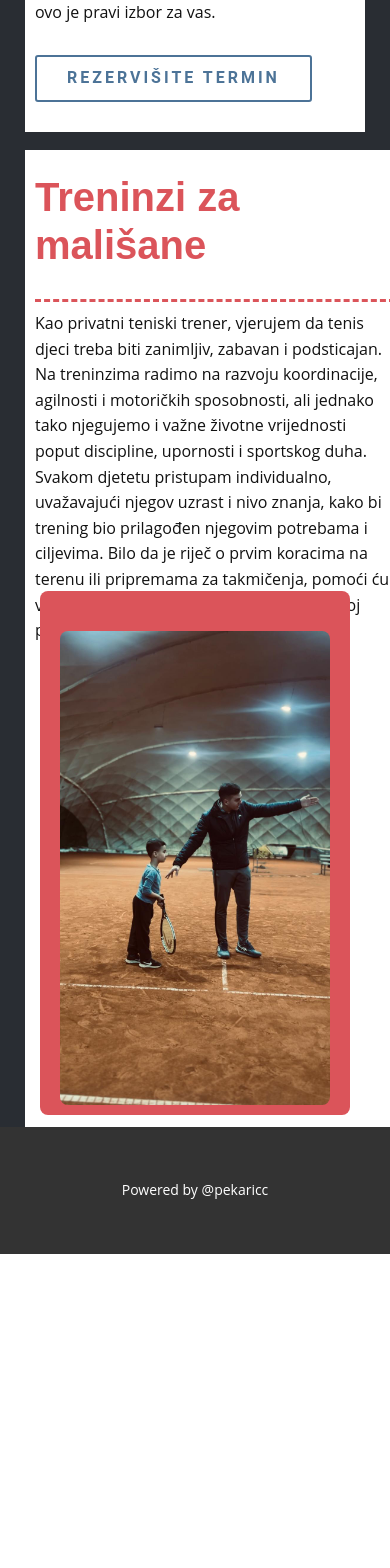
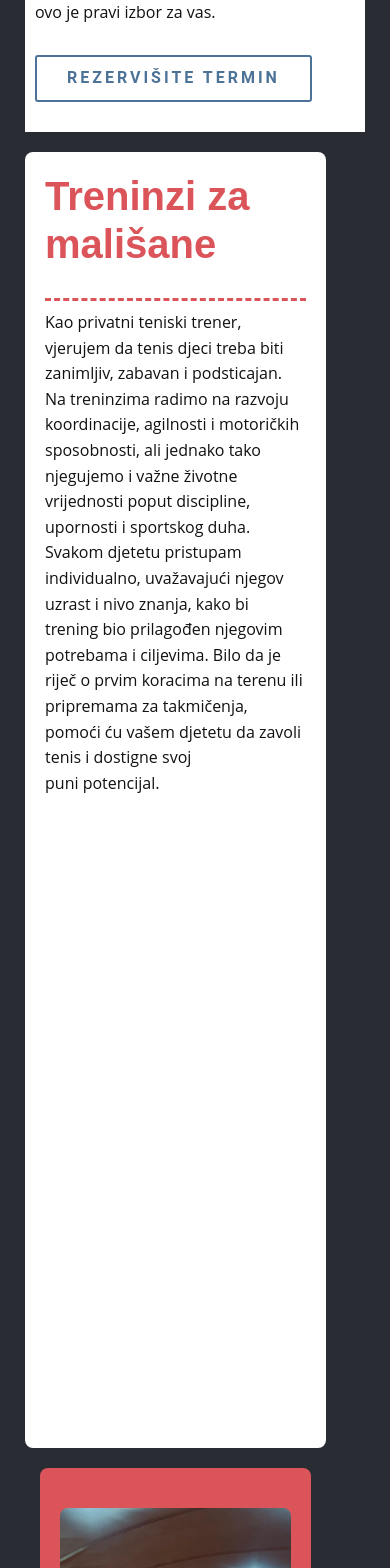
Before and after one commit to edipekaric/TenisTrainerApp, a React (Vite) app in the folder frontend/: page / in a window 390 px wide. Shown: the part 1140-2708 px from the top of the page. Before the commit the page ends 2586 px from the top, so only its background shows below. Built offline with nearby package versions, Linux system fonts and the light colour scheme.

Commit message:
Sta se promjenilo? Karina se promjenila, nabijem frontend na qrc, ko god se ovim bavi puno lijeko treba popit

```diff
--- a/frontend/src/pages/HomePage.css
+++ b/frontend/src/pages/HomePage.css
@@ -1,13 +1,15 @@
 @media (max-width: 768px) {
 
+  /* ROW */
   .u-layout-row {
     display: flex;
     flex-direction: column !important;
     align-items: stretch !important;
     padding: 0 10px 0 20px !important; /* padding: top right bottom left → L = 20px */
     box-sizing: border-box;
-    }
+  }
 
+  /* CONTAINER 1 */
   .u-layout-cell.u-layout-cell-1 {
     width: 100% !important;
     max-width: 100% !important;
@@ -26,6 +28,7 @@
     box-sizing: border-box !important;
   }
 
+  /* CONTAINER 2 */
   .u-container-layout.u-container-layout-2 {
     width: 100% !important;
     max-width: 100% !important;
@@ -36,40 +39,88 @@
     border-radius: 8px;
   }
 
+  /* CONTAINER 3 (TEXT "Treninzi za mališane") */
+  .u-layout-cell.u-layout-cell-3 {
+    width: 100% !important;
+    max-width: 100% !important;
+    margin: 20px 0 0 0 !important; /* EXACTLY like container 2 */
+    padding: 0 !important;
+    box-sizing: border-box !important;
+  }
+
+  .u-container-layout.u-container-layout-3 {
+    width: 100% !important;
+    max-width: 100% !important;
+    margin: 0 !important; /* REMOVE extra margin */
+    padding: 0 !important; /* critical */
+    background-color: transparent !important;
+    box-sizing: border-box !important;
+    border-radius: 0 !important;
+  }
+
+  /* FINAL override for u-expanded-width on u-group-1 */
+  .u-group.u-group-1.u-expanded-width-md,
+  .u-group.u-group-1.u-expanded-width-sm {
+      width: 100% !important;
+      max-width: 100% !important;
+      margin: 0 !important;
+      padding: 10px !important;
+      background-color: #fff !important;
+      border-radius: 8px !important;
+      box-sizing: border-box !important;
+  }
+
+
+  /* Container 4 (slika) */
   .u-layout-cell.u-layout-cell-4 {
     display: block !important;
     float: none !important;
-    width: auto !important; /* ključ! */
-    max-width: calc(100% - 30px) !important; /* 20px L + 10px R → tačno koliko imaš u .u-layout-row */
-    margin: 20px auto 0 auto !important; /* centrirano */
+    width: auto !important;
+    max-width: calc(100% - 30px) !important;
+    margin: 20px auto 0 auto !important;
     padding: 10px !important;
     background-color: #db545a !important;
     box-sizing: border-box !important;
     border-radius: 8px;
   }
 
-
-
+  .u-container-layout.u-container-layout-4 {
+    width: 100% !important;
+    max-width: 100% !important;
+    margin: 0 !important;
+    padding: 10px !important; /* match container 2 */
+    box-sizing: border-box !important;
+    background-color: transparent !important;
+    border-radius: 0 !important;
+  }
 
   .u-layout-cell-4 img {
-    max-width: 100% !important; /* sad OK */
+    max-width: 100% !important;
     height: auto !important;
     display: block !important;
-    margin: 30px auto 0 auto !important; /* pomjereno više dole */
+    margin: 30px auto 0 auto !important;
     border-radius: 8px !important;
     box-sizing: border-box !important;
   }
 
-
-
-
+  /* Button fix */
   .u-btn {
     max-width: 100% !important;
     box-sizing: border-box !important;
   }
 
+  /* Hide shape */
   .u-shape-2 {
     display: none !important;
   }
 
+  /* Neutralize u-align-center on layout-cell-3 if present */
+  .u-layout-cell.u-layout-cell-3.u-align-center,
+  .u-layout-cell.u-layout-cell-3.u-container-align-center {
+    display: block !important;
+    text-align: left !important;
+    align-items: stretch !important;
+    justify-content: flex-start !important;
+  }
+
 }
```
